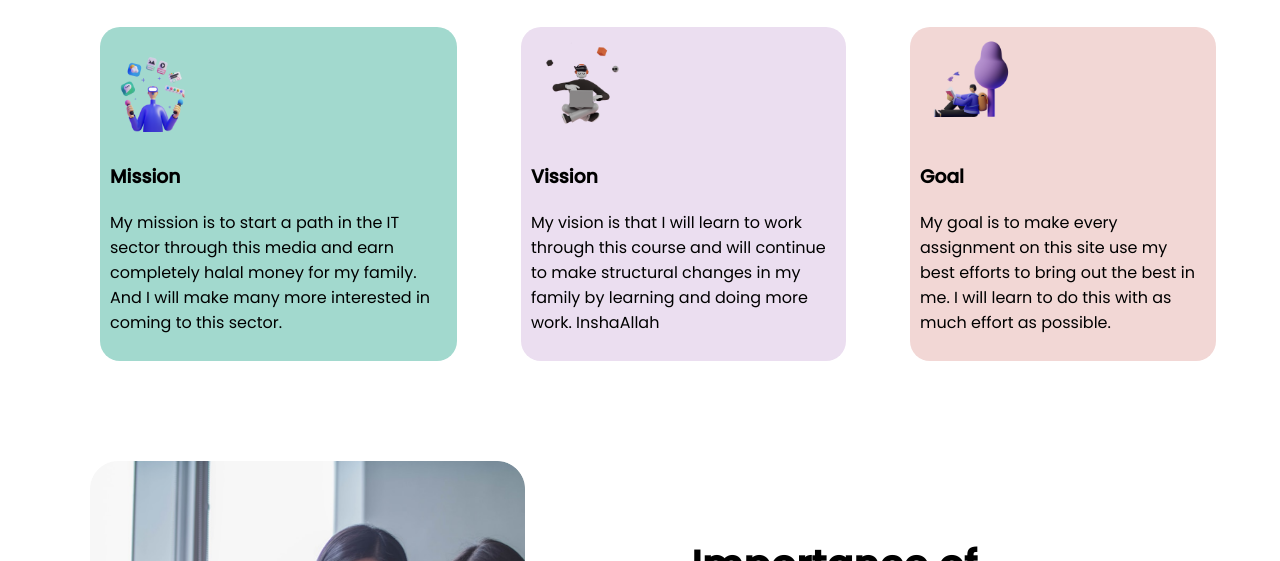
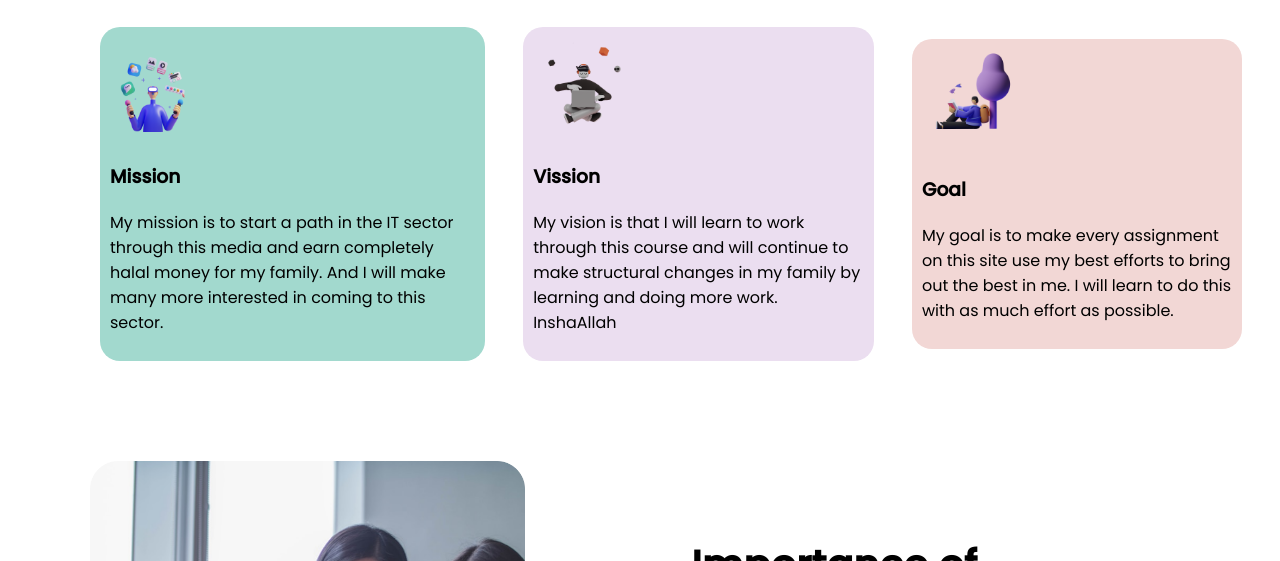
Before and after one commit to ssmdbayzid/mission-22, a plain HTML site: page index.html in a window 1280 px wide. Shown: the part 726-1287 px from the top of the page. Drawn offline with nearby package versions, Linux system fonts and the light colour scheme; a web font is replaced by a local one.

Commit message:
ready for submit

```diff
--- a/style.css
+++ b/style.css
@@ -60,7 +60,7 @@
 }
 
 .mission{
-    margin-right: 5%;
+    margin-right: 3%;
     border-radius: 20px;
     padding: 10px;
     align-items: left;
@@ -68,14 +68,14 @@
     margin-left: 100px;
 }
 .vission{
-    margin-right: 5%;
+    margin-right: 3%;
     border-radius: 20px;
     padding: 10px;
     align-items: left;
     background-color: #EBDEF0;
 }
 .goal{
-    margin-right: 5%;
+    margin-right: 3%;
     border-radius: 20px;
     padding: 10px;
     align-items: left;
```
